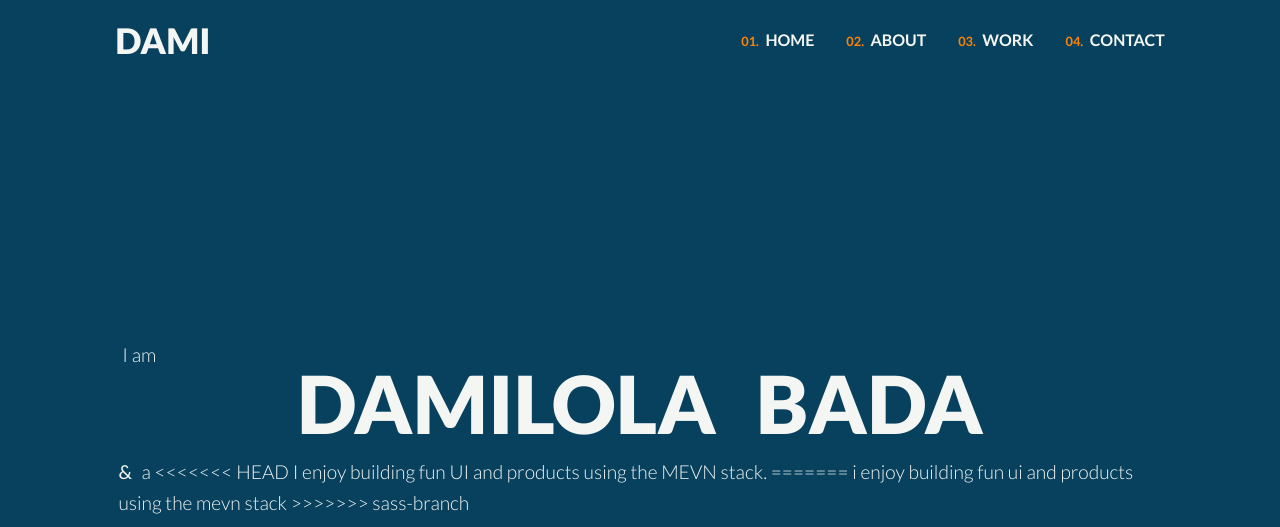
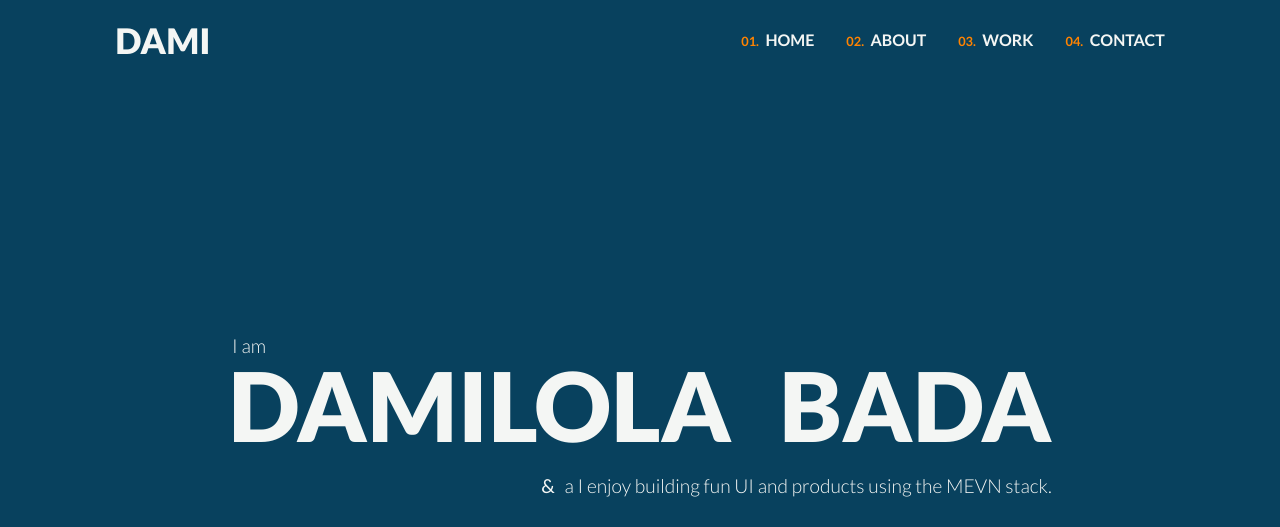
Before and after one commit to damygoes/damilolabada-portfolio, a website: page index.html in a window 1280 px wide. Shown: the top 527 px of the page. Drawn offline with Linux system fonts and the light colour scheme.

Commit message:
merge files fixed

```diff
--- a/index.html
+++ b/index.html
@@ -75,13 +75,8 @@
           <p class="hero-description">
             <span class="hero-description-figure">&amp;</span>a
             <span class="emphasize">
-<<<<<<< HEAD
               I enjoy building fun UI and products using the MEVN stack.
             </span>
-=======
-              I enjoy building fun UI and products using the MEVN stack</span
-            >
->>>>>>> sass-branch
           </p>
           <a href="#projects"
             ><button class="btn btn-primary">View My Work</button></a
--- a/scss/_header.scss
+++ b/scss/_header.scss
@@ -83,13 +83,8 @@ header {
         // text-align: right;
 
         .emphasize {
-<<<<<<< HEAD
-          border-bottom: 2px solid $accent-color;
-
-=======
           // border-bottom: 2px solid $accent-color;
           text-transform: none;
->>>>>>> sass-branch
         }
 
 
```
Also changed, not shown: css/main.css, scss/main.css, 3 other files.
